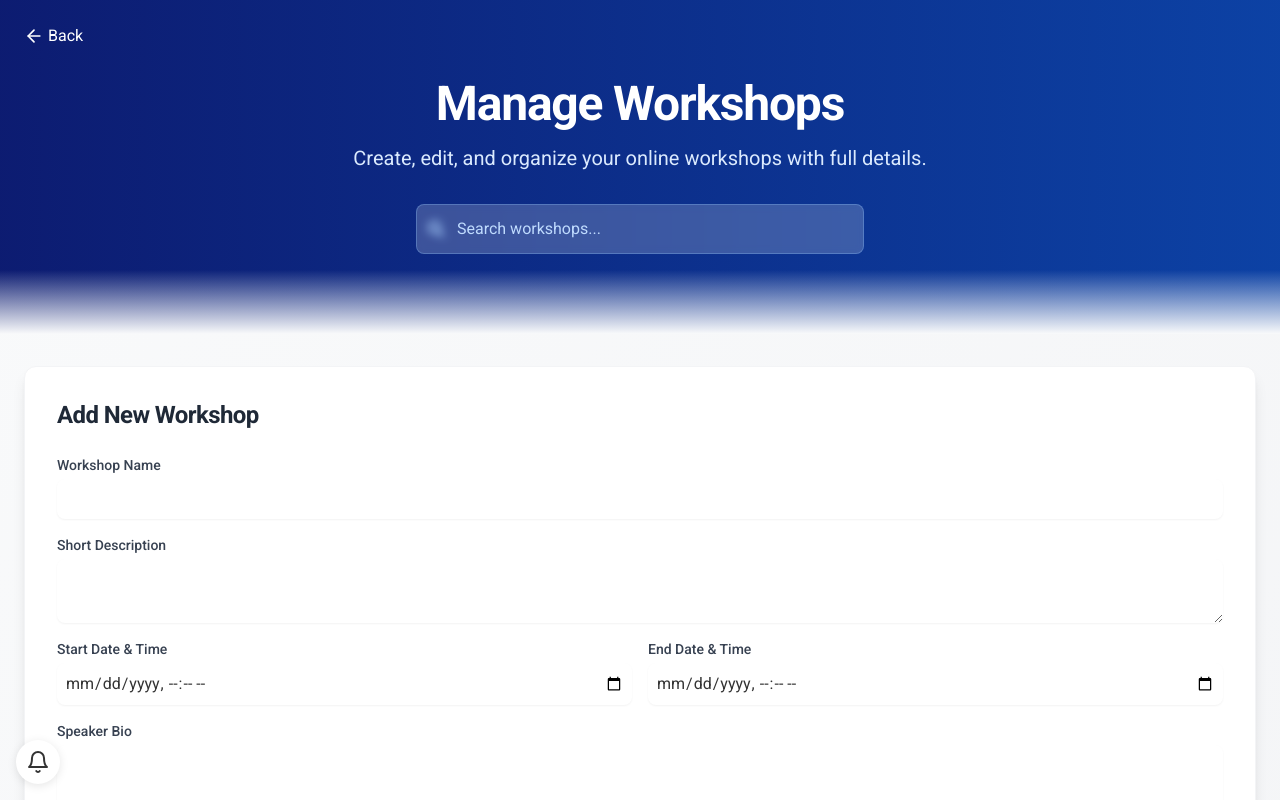
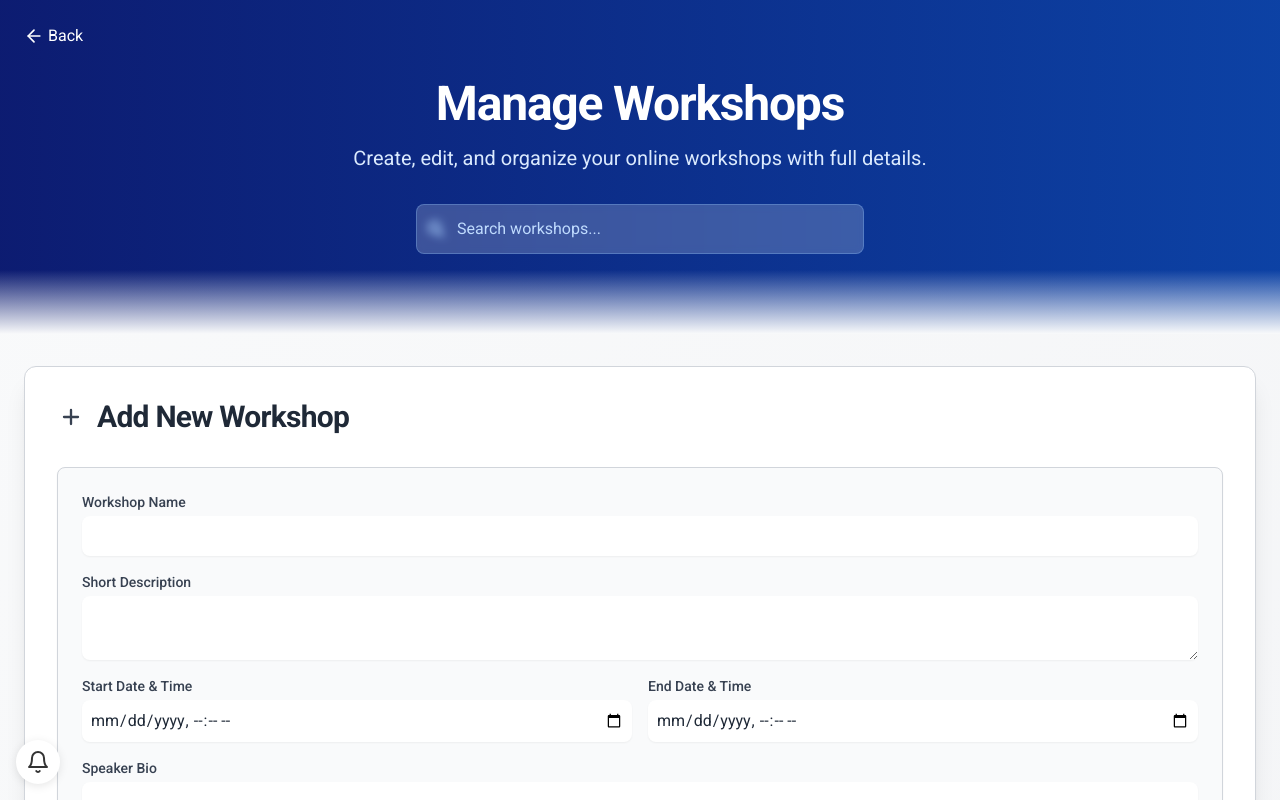
Before and after one commit to CSEN603-2025/Ghost-in-the-Machine, a React (Create React App) app: page /workshops in a window 1280 px wide. Shown: the top 800 px of the page. Built offline with nearby package versions, Linux system fonts and the light colour scheme; a web font is replaced by a local one.

Commit message:
Changed design of Workshop page

```diff
--- a/src/pages/ManageReportsAndEvaluations.jsx
+++ b/src/pages/ManageReportsAndEvaluations.jsx
@@ -1,7 +1,5 @@
 import React, { useState } from 'react';
-
 import { motion, AnimatePresence } from 'framer-motion';
-
 import { jsPDF } from 'jspdf';
 import html2canvas from 'html2canvas';
 import { Chart } from 'react-chartjs-2';
@@ -19,7 +17,6 @@ import {
 } from 'chart.js';
 import { useNavigate } from 'react-router-dom';
 import { ArrowLeft } from 'lucide-react';
-
 
 ChartJS.register(
   CategoryScale,
@@ -114,7 +111,7 @@ const ManageReportsAndEvaluations = () => {
       rating: 4.5,
     },
     {
-      id: 6,
+      id: 8,
       type: 'evaluation',
       studentName: 'Sara Ayman',
       companyName: 'NextGen',
@@ -126,7 +123,7 @@ const ManageReportsAndEvaluations = () => {
       rating: 4.2,
     },
     {
-      id: 7,
+      id: 9,
       type: 'evaluation',
       studentName: 'Mohamed Ayman',
       companyName: 'Synapse',
@@ -145,7 +142,6 @@ const ManageReportsAndEvaluations = () => {
   const [filter, setFilter] = useState({ major: '', status: '', search: '' });
   const [activeTab, setActiveTab] = useState('reports');
   const navigate = useNavigate();
-
 
   const filteredInternships = reports.filter(
     (r) =>
@@ -280,7 +276,6 @@ const ManageReportsAndEvaluations = () => {
 
   return (
     <div className="min-h-screen bg-gray-50">
-  {/* Updated Hero Section to match ManageCycle */}
       <motion.div
         initial={{ opacity: 0, y: -20 }}
         animate={{ opacity: 1, y: 0 }}
@@ -462,9 +457,15 @@ const ManageReportsAndEvaluations = () => {
                           <td className="px-6 py-4 whitespace-nowrap text-sm font-medium">
                             <button
                               onClick={() => openReportPopup(evalReport)}
-                              className="text-blue-600 hover:text-blue-900"
+                              className="text-blue-600 hover:text-blue-900 mr-4"
                             >
                               View
+                            </button>
+                            <button
+                              onClick={() => downloadPDF(evalReport)}
+                              className="text-indigo-600 hover:text-indigo-900"
+                            >
+                              Download
                             </button>
                           </td>
                         </tr>
@@ -578,12 +579,16 @@ const ManageReportsAndEvaluations = () => {
 
                 <div className="grid grid-cols-1 lg:grid-cols-2 gap-6">
                   <div className="bg-white p-6 rounded-xl shadow-sm border border-gray-100">
-                    <h3 className="text-lg font-semibold mb-4 text-gray-800">Internships by Major</h3>
+                    <h3 className="text-lg font-semibold mb-4 text-gray-800">Most Frequently Used Courses</h3>
                     <div className="h-80">
                       <Chart
                         type="doughnut"
                         data={{
-                          labels: majorLabels,
+                          labels: majorLabels.map(major =>
+                            major === 'Computer Science' ? 'CSEN401' :
+                            major === 'Business' ? 'BI602' :
+                            'ELCT501'
+                          ),
                           datasets: [{
                             data: majorData,
                             backgroundColor: ['#4f46e5', '#10b981', '#f59e0b'],
@@ -596,6 +601,11 @@ const ManageReportsAndEvaluations = () => {
                           plugins: {
                             legend: {
                               position: 'right',
+                              labels: {
+                                font: {
+                                  size: 14
+                                }
+                              }
                             },
                           },
                           cutout: '70%',
--- a/src/pages/WorkshopsPage.jsx
+++ b/src/pages/WorkshopsPage.jsx
@@ -1,58 +1,83 @@
-
-import React, { useState } from 'react';
+import React, { useState, useEffect } from 'react';
 import { useWorkshops } from '../hooks/useWorkshops';
 import WorkshopForm from '../components/WorkshopForm';
 import WorkshopList from '../components/WorkshopList';
 import { FaChalkboardTeacher, FaSearch } from 'react-icons/fa';
 import { motion } from 'framer-motion';
-import { AnimatePresence } from 'framer-motion';
 import { useNavigate } from 'react-router-dom';
 import { ArrowLeft } from 'lucide-react';
 
-
-
-export default function WorkshopsPage({ onNotify }) {
+export default function WorkshopsPage() {
   const { workshops, addWorkshop, deleteWorkshop, updateWorkshop } = useWorkshops();
   const [editWorkshop, setEditWorkshop] = useState(null);
   const [search, setSearch] = useState('');
+  const [notification, setNotification] = useState(null); // { message: string, type: 'success'|'error'|'info' }
   const navigate = useNavigate();
 
+  // Hide notification after 3 seconds
+  useEffect(() => {
+    if (notification) {
+      const timer = setTimeout(() => setNotification(null), 3000);
+      return () => clearTimeout(timer);
+    }
+  }, [notification]);
 
+  const notify = (message, type = 'success') => {
+    setNotification({ message, type });
+  };
 
   const handleAdd = (workshop) => {
     addWorkshop(workshop);
-    if (onNotify) onNotify(`Workshop "${workshop.name}" added!`, 'success');
+    notify(`Workshop "${workshop.name}" added!`, 'success');
   };
 
   const handleUpdate = (workshop) => {
     updateWorkshop(workshop);
-    if (onNotify) onNotify(`Workshop "${workshop.name}" updated!`, 'info');
+    notify(`Workshop "${workshop.name}" updated!`, 'success');
     setEditWorkshop(null);
   };
 
   const handleDelete = (id) => {
     deleteWorkshop(id);
-    if (onNotify) onNotify(`Workshop deleted!`, 'error');
+    notify(`Workshop deleted!`, 'error');
   };
 
   const handleEdit = (workshop) => {
     setEditWorkshop(workshop);
+    document.getElementById('workshop-form-section')?.scrollIntoView({ behavior: 'smooth' });
   };
 
-  // simple client‐side search
+  const handleCancelEdit = () => {
+    setEditWorkshop(null);
+  };
+
   const filteredWorkshops = workshops.filter(w =>
     w.name.toLowerCase().includes(search.toLowerCase())
   );
 
-  const detailsVariants = {
-    hidden: { opacity: 0, y: 30 },
-    visible: { opacity: 1, y: 0 },
-    exit: { opacity: 0, y: 30 },
-  };
+  return (
+    <div className="min-h-screen bg-gradient-to-br from-gray-50 to-gray-100 relative">
 
-  return (
-    <div className="min-h-screen bg-gradient-to-br from-gray-50 to-gray-100">
-      {/* Premium Hero Section */}
+      {/* Notification Banner */}
+      {notification && (
+        <motion.div
+          initial={{ opacity: 0, y: -30 }}
+          animate={{ opacity: 1, y: 0 }}
+          exit={{ opacity: 0, y: -30 }}
+          className={`fixed top-6 left-1/2 transform -translate-x-1/2 px-6 py-3 rounded-lg shadow-lg text-white z-50
+            ${
+              notification.type === 'success' ? 'bg-green-600' :
+              notification.type === 'error' ? 'bg-red-600' :
+              'bg-blue-600'
+            }
+          `}
+          role="alert"
+        >
+          {notification.message}
+        </motion.div>
+      )}
+
+      {/* Hero Section */}
       <motion.div
         initial={{ opacity: 0, y: -20 }}
         animate={{ opacity: 1, y: 0 }}
@@ -114,19 +139,50 @@ export default function WorkshopsPage({ onNotify }) {
       <div className="max-w-7xl mx-auto px-6 py-8 -mt-10 relative z-20 space-y-12">
         {/* Add/Edit Form */}
         <motion.div
+          id="workshop-form-section"
           initial={{ opacity: 0, y: 20 }}
           animate={{ opacity: 1, y: 0 }}
           transition={{ delay: 0.1 }}
-          className="bg-white rounded-xl shadow-lg border border-gray-100 p-8"
+          className={`bg-white rounded-xl shadow-xl ${
+            editWorkshop ? 'border-2 border-blue-500 ring-4 ring-blue-100' : 'border border-gray-300'
+          } p-8 relative transition-all duration-300`}
         >
-          <h2 className="text-2xl font-semibold text-gray-800 mb-6">
-            {editWorkshop ? 'Edit Workshop' : 'Add New Workshop'}
+          {editWorkshop && (
+            <div className="absolute -top-3 left-6 bg-blue-600 text-white text-sm font-bold px-4 py-1.5 rounded-full shadow-lg flex items-center">
+              <FaChalkboardTeacher className="mr-2" />
+              EDITING: {editWorkshop.name.toUpperCase()}
+            </div>
+          )}
+
+          <h2 className={`text-3xl font-bold ${
+            editWorkshop ? 'text-blue-700' : 'text-gray-800'
+          } mb-8 flex items-center`}>
+            {editWorkshop ? (
+              <>
+                <svg className="w-7 h-7 mr-3 text-blue-600" fill="none" stroke="currentColor" viewBox="0 0 24 24">
+                  <path strokeLinecap="round" strokeLinejoin="round" strokeWidth={2} d="M11 5H6a2 2 0 00-2 2v11a2 2 0 002 2h11a2 2 0 002-2v-5m-1.414-9.414a2 2 0 112.828 2.828L11.828 15H9v-2.828l8.586-8.586z" />
+                </svg>
+                Edit Workshop
+              </>
+            ) : (
+              <>
+                <svg className="w-7 h-7 mr-3 text-gray-700" fill="none" stroke="currentColor" viewBox="0 0 24 24">
+                  <path strokeLinecap="round" strokeLinejoin="round" strokeWidth={2} d="M12 6v6m0 0v6m0-6h6m-6 0H6" />
+                </svg>
+                Add New Workshop
+              </>
+            )}
           </h2>
+
+          {/* Wrap WorkshopForm in a div with better visibility styles */}
+          <div className="text-gray-800 bg-gray-50 p-6 rounded-lg border border-gray-300 shadow-sm space-y-4">
             <WorkshopForm
               onAdd={handleAdd}
               onUpdate={handleUpdate}
               editWorkshop={editWorkshop}
+              onCancel={editWorkshop ? handleCancelEdit : null}
             />
+          </div>
         </motion.div>
 
         {/* Workshops List */}
@@ -134,7 +190,7 @@ export default function WorkshopsPage({ onNotify }) {
           initial={{ opacity: 0, y: 20 }}
           animate={{ opacity: 1, y: 0 }}
           transition={{ delay: 0.2 }}
-          className="bg-white rounded-xl shadow-lg border border-gray-100 p-8"
+          className="bg-white rounded-xl shadow-lg border border-gray-300 p-8"
         >
           <h2 className="text-2xl font-semibold text-gray-800 mb-6">Workshop List</h2>
           {filteredWorkshops.length > 0 ? (
@@ -142,6 +198,7 @@ export default function WorkshopsPage({ onNotify }) {
               workshops={filteredWorkshops}
               onDelete={handleDelete}
               onEdit={handleEdit}
+              editingId={editWorkshop?._id}
             />
           ) : (
             <div className="text-gray-500 text-center py-12 italic">
@@ -150,11 +207,6 @@ export default function WorkshopsPage({ onNotify }) {
           )}
         </motion.div>
       </div>
-
-      {/* Details Modal (if needed for your WorkshopList edits) */}
-      <AnimatePresence>
-        {/* If you have a modal for full workshop details, include it here */}
-      </AnimatePresence>
     </div>
   );
 }
```
Lines whose indentation alone changed are shown as unchanged.
